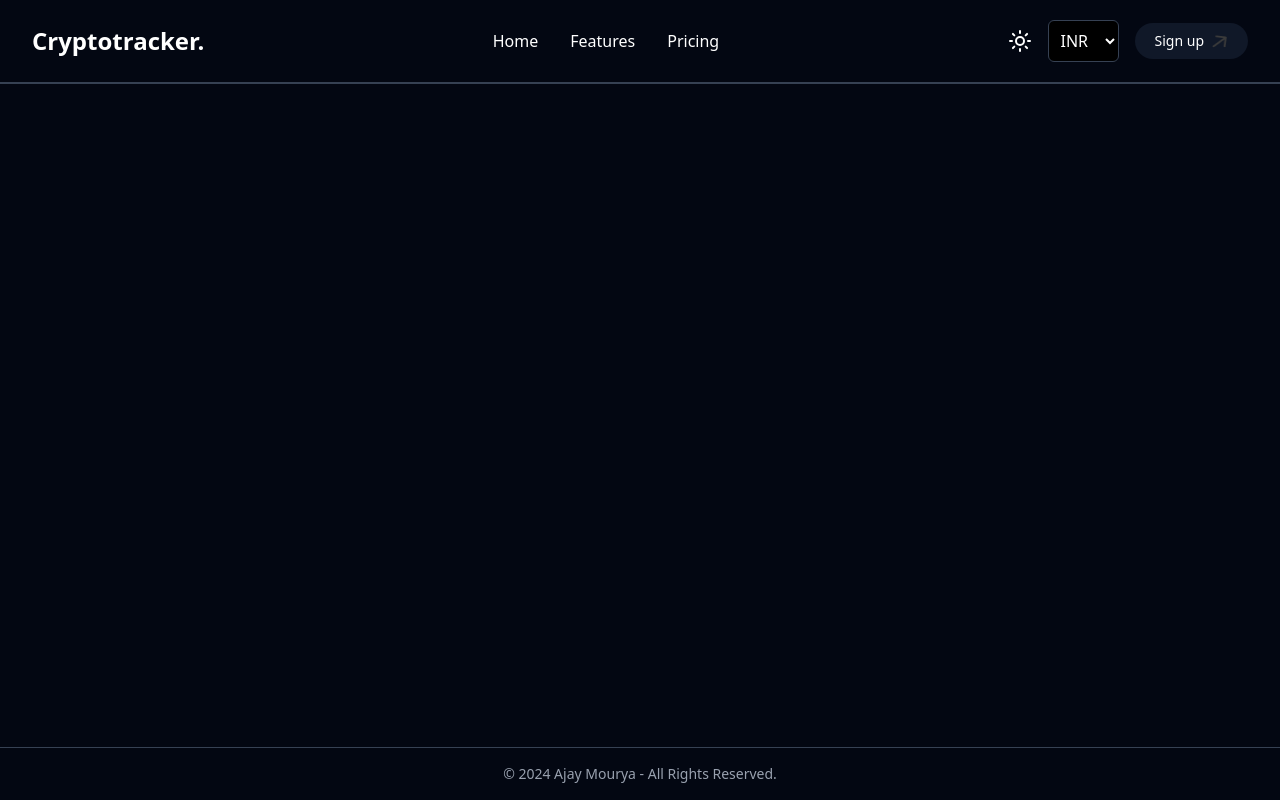
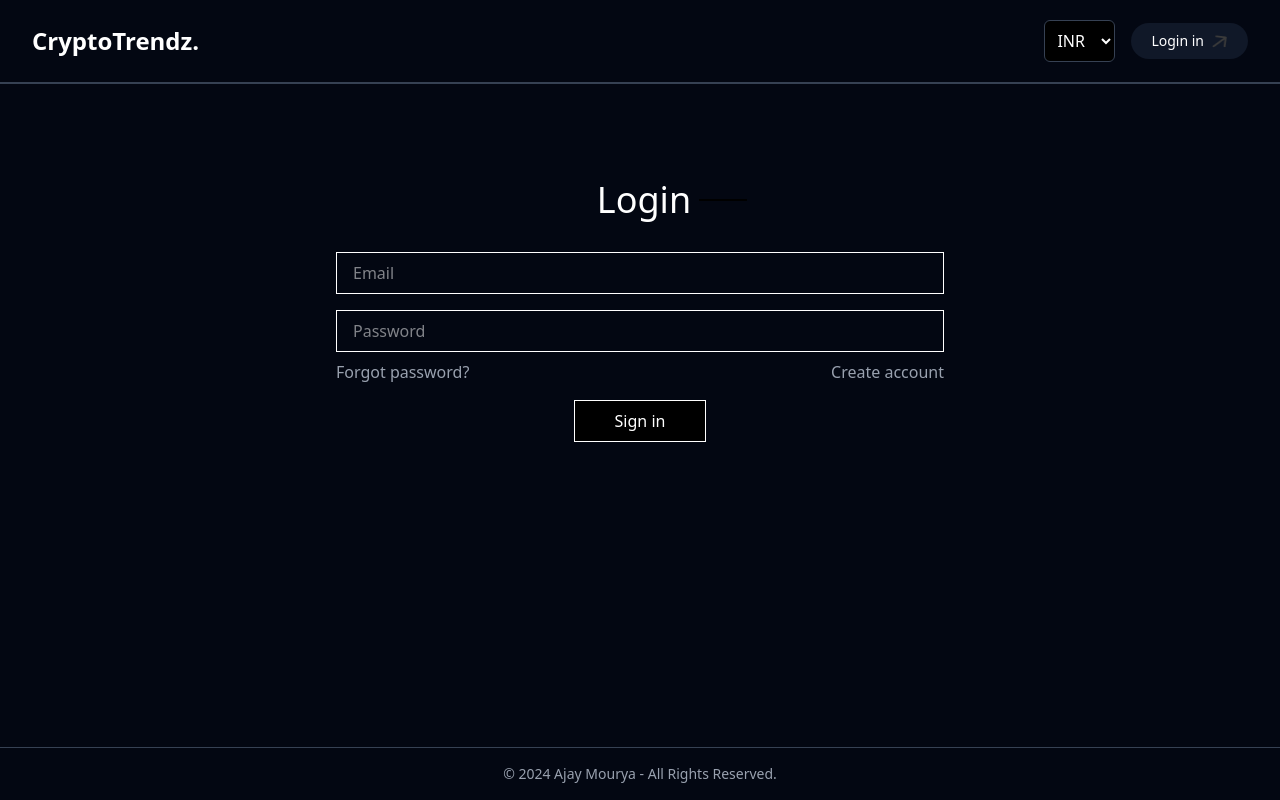
Before and after one commit to Ajay7548/CryptoPrice-Tracker, a React (Vite) app: page /login in a window 1280 px wide. Built offline with nearby package versions, Linux system fonts and the light colour scheme; no server answers.

Commit message:
new changes done

```diff
--- a/index.html
+++ b/index.html
@@ -6,7 +6,7 @@
     <meta name="viewport" content="width=device-width, initial-scale=1.0" />
     <link href="/src/styles.css" rel="stylesheet">
 
-    <title>CryptoTracker</title>
+    <title>CryptoTrendz</title>
   </head>
   <body>
     <div id="root"></div>
--- a/src/App.jsx
+++ b/src/App.jsx
@@ -1,32 +1,56 @@
-import React from "react";
+import React, { useEffect, useState } from "react";
 import { Route, Routes } from "react-router-dom";
 import Navbar from "./components/Navbar";
 import Home from "./pages/Home";
 import Coin from "./pages/Coin";
 import Footer from "./components/Footer";
-// import Favourite from "./pages/Favourite/Favourite";
-// import Features from "./pages/Features/Features";
-// import Pricing from "./pages/Pricing/Pricing";
+import Login from "./pages/Login";
 
 const App = () => {
+  const [isDarkMode, setIsDarkMode] = useState(false);
+
+  // Handle theme changes
+  useEffect(() => {
+    if (isDarkMode) {
+      document.documentElement.classList.add("dark");
+      localStorage.setItem("theme", "dark");
+    } else {
+      document.documentElement.classList.remove("dark");
+      localStorage.setItem("theme", "light");
+    }
+  }, [isDarkMode]);
+
+  // Load theme from localStorage or system preference
+  useEffect(() => {
+    const storedTheme = localStorage.getItem("theme");
+    if (storedTheme === "dark") {
+      setIsDarkMode(true);
+    } else if (storedTheme === "light") {
+      setIsDarkMode(false);
+    } else if (window.matchMedia("(prefers-color-scheme: dark)").matches) {
+      setIsDarkMode(true);
+    } else {
+      setIsDarkMode(false);
+    }
+  }, []);
+
   return (
     <div className="min-h-screen flex flex-col bg-gray-950 text-white">
       {/* Navbar */}
-      <Navbar />
+      <Navbar isDarkMode={isDarkMode} setIsDarkMode={setIsDarkMode} />
 
       {/* Main Content */}
       <main className="flex-1">
         <Routes>
-          <Route path="/" element={<Home />} />
-          {/* <Route path="/favourite" element={<Favourite />} /> */}
-          {/* <Route path="/features" element={<Features />} /> */}
-          {/* <Route path="/pricing" element={<Pricing />} /> */}
-          <Route path="/coin/:coinID" element={<Coin />} />
+          {/* isDarkMode should be put in elemnt only  */}
+          <Route path="/" element={<Home isDarkMode={isDarkMode} />} />
+          <Route path="/coin/:coinID" element={<Coin isDarkMode={isDarkMode} />} />
+          <Route path="/login" element={<Login isDarkMode={isDarkMode} />} />
         </Routes>
       </main>
 
       {/* Footer */}
-      <Footer />
+      <Footer isDarkMode={isDarkMode} />
     </div>
   );
 };
--- a/src/components/Navbar.jsx
+++ b/src/components/Navbar.jsx
@@ -21,10 +21,10 @@ const Navbar = () => {
     <nav className="flex items-center justify-between p-5 md:px-8 border-b-2 border-gray-700 text-white ">
       {/* Logo */}
       <Link to="/" className="text-2xl font-bold">
-        Cryptotracker.
+      CryptoTrendz.
       </Link>
       {/* Navigation Links */}
-      <ul className="hidden md:flex items-center gap-8 list-none">
+      {/* <ul className="hidden md:flex items-center gap-8 list-none">
         <Link to="/" className="hover:text-gray-400 transition">
           Home
           <hr className=" hidden" />
@@ -35,11 +35,11 @@ const Navbar = () => {
         <Link className="cursor-pointer hover:text-gray-400 transition">
           Pricing <hr className=" hidden" />
         </Link>
-      </ul>
+      </ul> */}
 
       {/* Right Section */}
       <div className="flex items-center gap-4">
-        <SunIcon />
+
         {/* <MoonIcon /> */}
         {/* Currency Selector */}
         <select
@@ -60,9 +60,11 @@ const Navbar = () => {
         </select>
 
         {/* Sign-up Button */}
+        <Link to={'/login'}>
         <button className="flex items-center gap-2 px-5 py-2 focus:ring-2 focus:ring-blue-500  cursor-pointer rounded-full bg-gray-900 text-white font-medium text-sm hover:bg-gray-800 transition">
-          Sign up <img src={arrow_icon} alt="arrow" className="w-4" />
+          Login in <img src={arrow_icon} alt="arrow" className="w-4" />
         </button>
+        </Link>
       </div>
     </nav>
   );
--- a/src/index.css
+++ b/src/index.css
@@ -1,22 +1,7 @@
-@import url('https://fonts.googleapis.com/css2?family=Outfit:wght@100..900&display=swap');
 @import "tailwindcss";
 
-
-/*
-*{
-  padding: 0;
-  margin: 0;
-  box-sizing: border-box;
-  font-family: "Outfit", serif;
-} */
 
 
 a:hover hr{
   display: block;
 }
-
-.app{
-  min-height: 100vh;
-  color: white;
-  background: linear-gradient(#0b004e,#1d152f,#002834);
-}
--- a/src/pages/Home.jsx
+++ b/src/pages/Home.jsx
@@ -81,7 +81,7 @@ const Home = () => {
               list="coinlist"
               type="text"
               placeholder="Search cryptocurrency..."
-              className="flex-1 p-2 bg-transparent border-none text-white placeholder-gray-400 outline-none"
+              className="flex-1 p-1 bg-transparent border-none text-white placeholder-gray-400 outline-none"
             />
             <datalist id="coinlist">
               {allCoin.map((item, index) => (
@@ -95,9 +95,9 @@ const Home = () => {
             <select
               onChange={(e) => sortCoins(e.target.value)}
               value={sortType}
-              className="bg-gray-800 text-white px-4 py-2 rounded-md focus:ring-2 focus:ring-purple-500"
+              className="bg-gray-800 text-white p-4 rounded-md focus:ring-2 focus:ring-purple-500"
             >
-              <option value="market_cap">Sort by Market Cap</option>
+              <option value="market_cap ">Sort by Market Cap</option>
               <option value="price">Sort by Price</option>
               <option value="change">Sort by 24H Change</option>
             </select>
@@ -110,7 +110,7 @@ const Home = () => {
       {/* Crypto Table */}
       <div className=" lg:max-w-4xl max-w-3xl mx-auto mt-6 bg-gray-900 border border-gray-800 p-5 rounded-xl shadow-xl">
         {/* Table Header */}
-        <div className="grid grid-cols-[0.5fr_1fr_1fr_1fr] lg:grid-cols-[0.5fr_1fr_1fr_0.5fr_1fr] py-3 border-b border-gray-700 text-white text-sm md:text-base font-semibold">
+        <div className="grid grid-cols-[0.5fr_1fr_1fr_1fr] lg:grid-cols-[0.5fr_1fr_1fr_0.5fr_1fr] py-3 border-b border-gray-700 text-white text-sm md:text-lg font-semibold">
           <p className="text-center">#</p>
           <p className="text-center lg:text-left lg:pl-12">Coin</p>
           <p className="text-center">Price</p>
--- /dev/null
+++ b/src/pages/Login.jsx
@@ -0,0 +1,57 @@
+import React, { useState } from 'react'
+
+const Login = () => {
+
+  const [isSignUp, setSignUp] = useState(false)
+
+  const togglefrom = () => {
+    setSignUp(!isSignUp)
+  }
+
+  const submitHandler = async(e) =>{
+    e.preventDefaullt()
+  }
+
+  return (
+    <div className=' flex justify-center  items-center pt-18'>
+      <div className='flex flex-col  w-full md:w-1/2'>
+        <div className="flex justify-center ml-16 gap-2 items-center mb-2">
+          <p className="text-4xl  py-6 prata-regular"> {isSignUp ? "Sign Up" : "Login"} </p>
+          {/* this will create a line like dash ----  */}
+          <p className="w-10 sm:w-12 h-[1.5px] lg:h-[2px] bg-black"></p>
+        </div>
+        <form onSubmit={submitHandler}>
+          {isSignUp && (
+            <>
+              <div className='flex flex-col px-4 py-4 gap-4 w-full'>
+                <input required className="border px-4 py-2 " type="text" placeholder='Name' />
+              </div>
+            </>
+          )}
+            <div className='flex flex-col px-4 gap-4 w-full'>
+                <input required className="border px-4 py-2 " type="email" placeholder='Email' />
+                <input required className="border px-4 py-2 " type="password" placeholder='Password' />
+              </div>
+
+
+          <div className='flex justify-between text-gray-400 cursor-pointer  py-2 mx-4'>
+            <p>Forgot password?</p>
+            <p onClick={togglefrom}>
+              {isSignUp ? "Login here" : "Create account"}
+            </p>
+
+          </div>
+
+
+          <div className='flex items-center justify-center mt-2'>
+            <button type="submit" className='bg-black border hover:bg-gray-800 cursor-pointer text-white px-10 py-2 prata-regular'>
+              {isSignUp ? "Sign up" : "Sign in"}
+            </button>
+          </div>
+        </form>
+      </div>
+    </div>
+  )
+}
+
+export default Login
```
Also changed, not shown: src/App.css (added).
